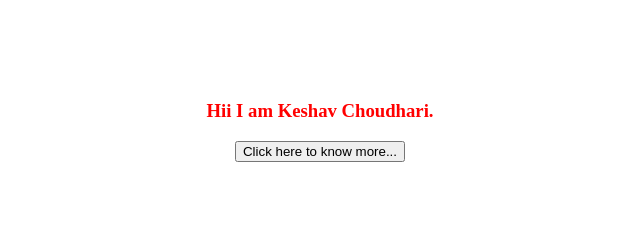
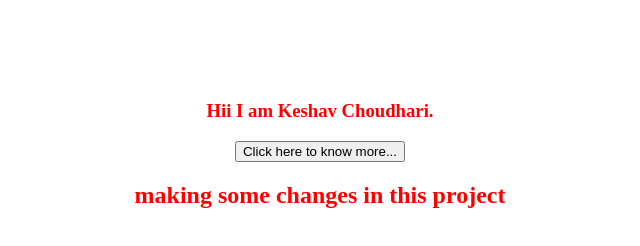
Before and after one commit to Keshav-0001/gitproject, a plain HTML site: page keshav.html in a window 1280 px wide. Shown: the whole page, without its empty margins (320-960 px from the left). Drawn offline with Linux system fonts and the light colour scheme.

Commit message:
h2 tag added

```diff
--- a/keshav.html
+++ b/keshav.html
@@ -14,6 +14,7 @@
 
 <h3>Hii I am Keshav Choudhari.</h3>
 <button>Click here to know more...</button>
+<h2>making some changes in this project</h2>
 
 
 
```
